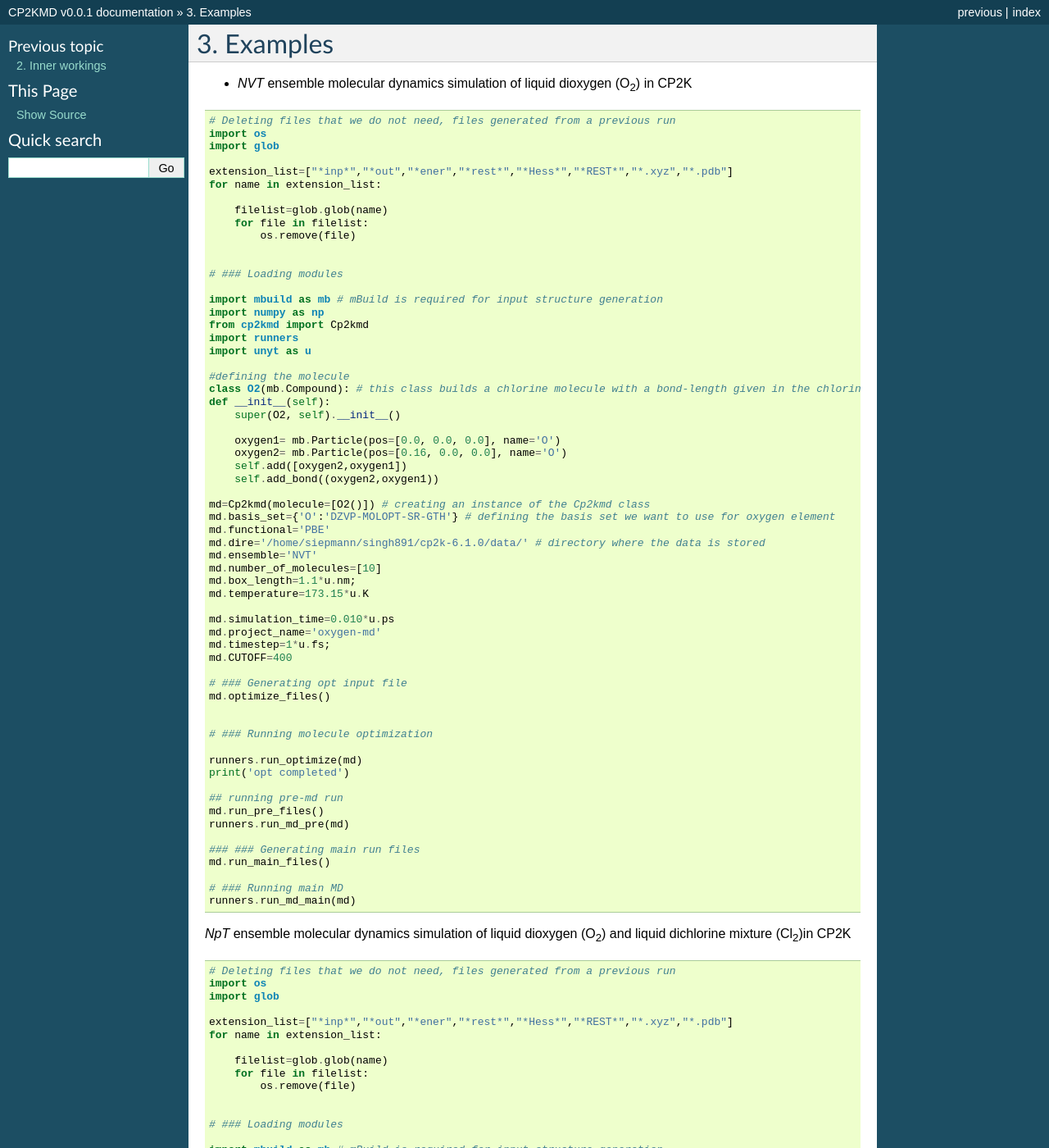
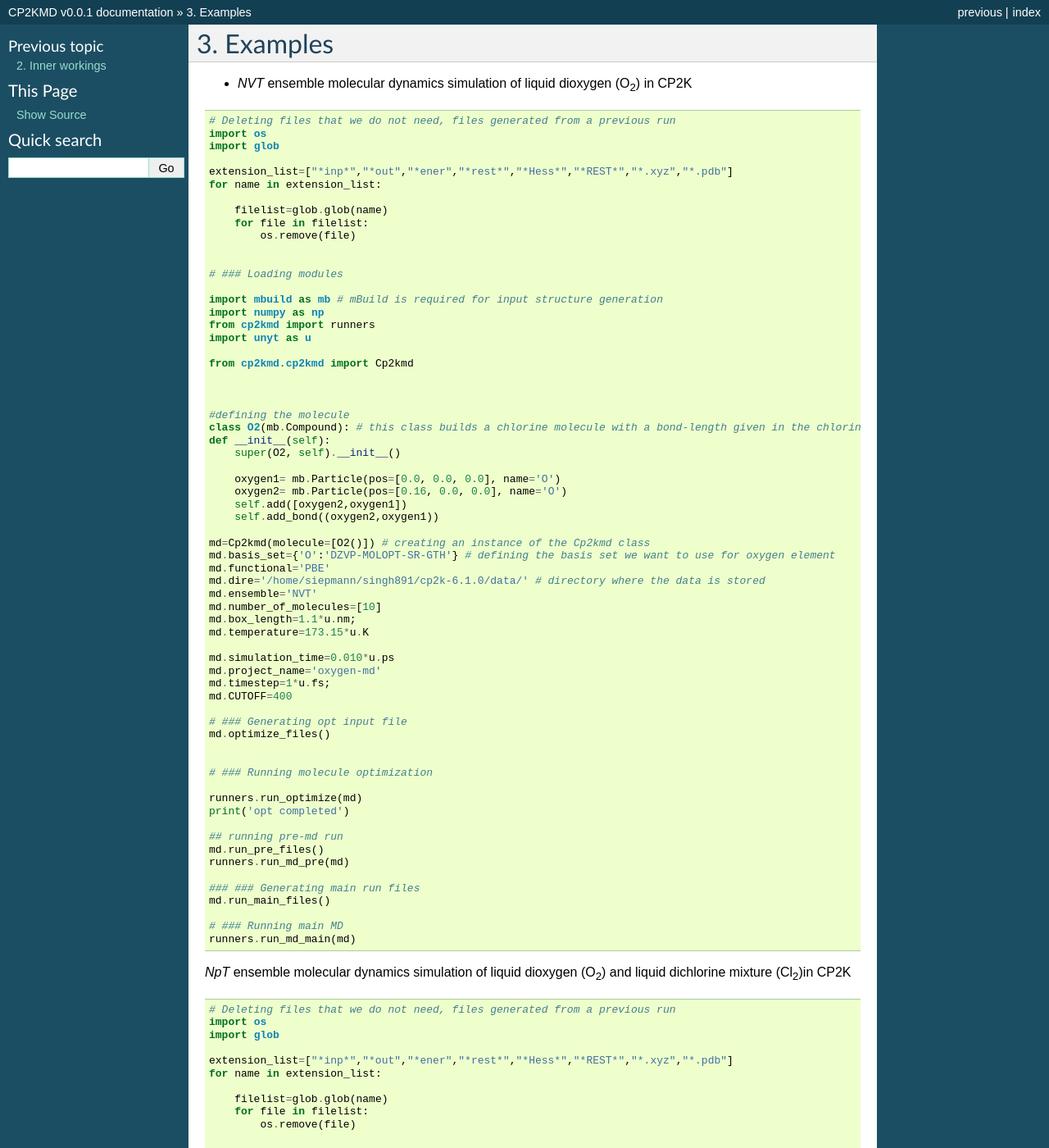
Before and after one commit to ramanishsingh/cp2kmd, a Sphinx documentation site: the page built from docs/source/examples.rst, in a window 1280 px wide and 1400 px high. Shown: the whole window at 82% size. Built offline with Sphinx 7.4.7, drawn with Linux system fonts in a browser that asks for light colours; some of the changed text lies outside the part shown.

```diff
--- a/docs/source/conf.py
+++ b/docs/source/conf.py
@@ -16,7 +16,7 @@
 
 
 # -- Project information -----------------------------------------------------
-
+master_doc = 'index'
 project = 'CP2KMD'
 copyright = '2020, Ramanish Singh'
 author = 'Ramanish Singh'
--- a/docs/source/examples.rst
+++ b/docs/source/examples.rst
@@ -25,9 +25,12 @@ Examples
 
     import mbuild as mb # mBuild is required for input structure generation
     import numpy as np
-    from cp2kmd import Cp2kmd
-    import runners
+    from cp2kmd import runners
     import unyt as u
+
+    from cp2kmd.cp2kmd import Cp2kmd
+
+
 
     #defining the molecule
     class O2(mb.Compound): # this class builds a chlorine molecule with a bond-length given in the chlorine2 x coor (nm)
@@ -96,9 +99,10 @@ Examples
 
     import mbuild as mb # mBuild is required for input structure generation
     import numpy as np
-    from cp2kmd import Cp2kmd
-    import runners
+    from cp2kmd import runners
     import unyt as u
+
+    from cp2kmd.cp2kmd import Cp2kmd
 
     #defining the molecules
     class O2(mb.Compound): # this class builds a chlorine molecule with a bond-length given in the chlorine2 x coor (nm)
--- a/docs/source/innerworkings.rst
+++ b/docs/source/innerworkings.rst
@@ -26,4 +26,6 @@ An instance of the Cp2kmd class contains the following objects:
 Input file writer
 ------------------
 
-The input files are written using the cssi_cp2k module. It can be found in the cssi_cp2k module.
+The input files are written using the cssi_cp2k module. It can be found in the cp2kmd/writer directory.
+The SIM class contains the sections of the CP2K input file as objects. There are individual classes for all subsections and varibales can be changed by accessing the object in that class.
+For example, if the RUN_TYPE has to be set to MD, it can be changed as : SIM.
--- a/docs/source/install.rst
+++ b/docs/source/install.rst
@@ -12,5 +12,7 @@ You can use the following commands to create a virtual conda environment with al
 >>> conda create -n mosdef36 -c mosdef -c conda-forge -c omnia python=3.6 mbuild foyer signac signac-flow pandas
 >>> conda activate mosdef36
 >>> conda install -c conda-forge openbabel
->>> cd cp2kmd
->>> pip install .
+>>> cd cp2kmd/cp2kmd
+>>> pip install -e .
+>>> cd ../writer
+>>> pip install -e .
```
